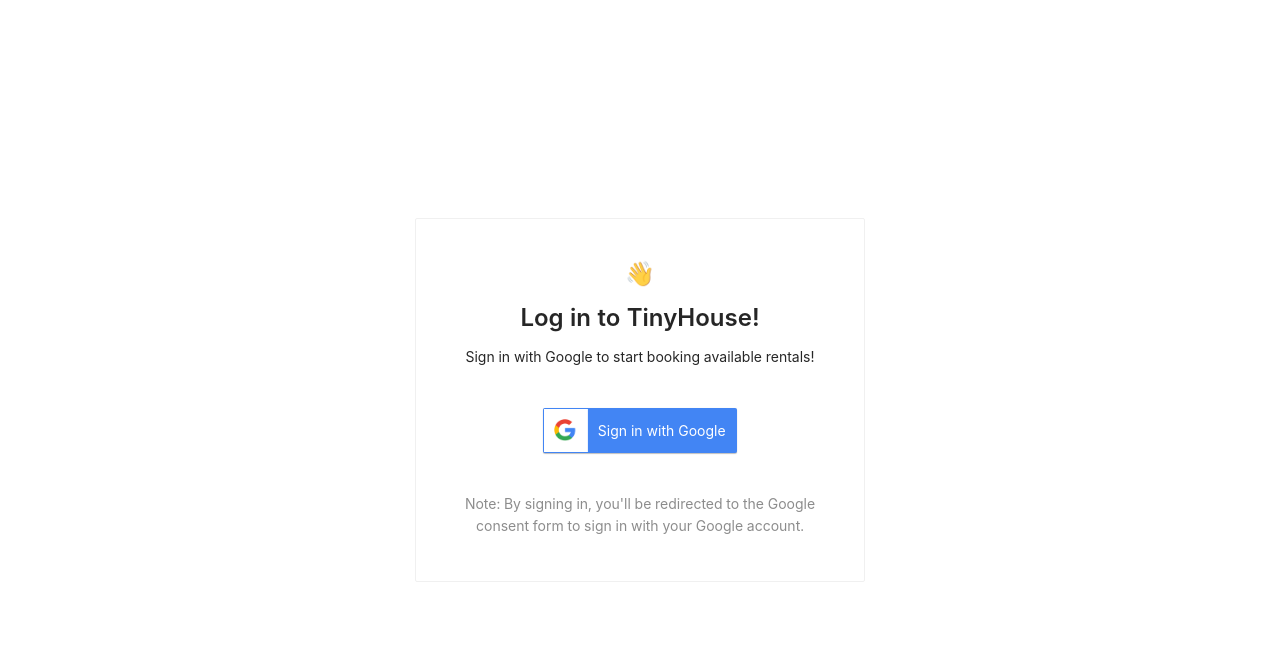
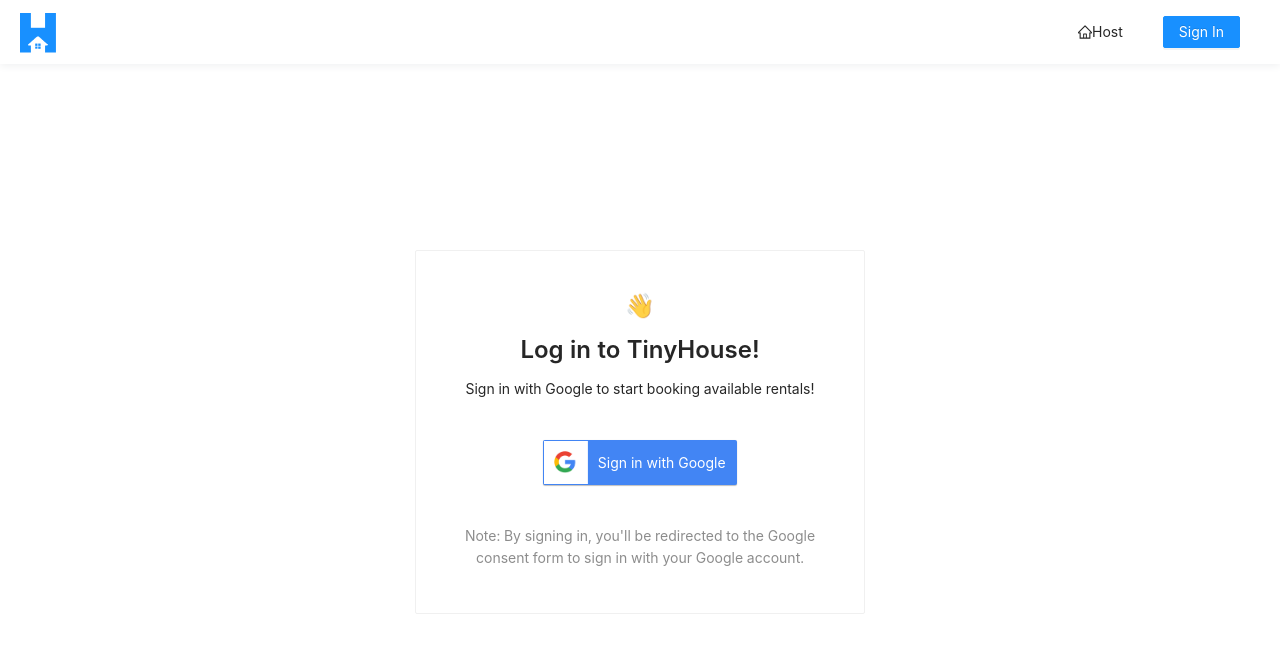
Before and after one commit to jonathanhhoward/tinyhouse-client, a React (Create React App) app: page /login in a window 1280 px wide. Shown: the top 652 px of the page. Built offline with nearby package versions, Linux system fonts and the light colour scheme.

Commit message:
Module 4-8

```diff
--- a/package.json
+++ b/package.json
@@ -3,6 +3,7 @@
   "version": "0.1.0",
   "private": true,
   "dependencies": {
+    "@ant-design/icons": "^4.3.0",
     "@apollo/client": "^3.2.5",
     "@testing-library/jest-dom": "^5.11.5",
     "@testing-library/react": "^11.1.1",
--- a/src/index.tsx
+++ b/src/index.tsx
@@ -2,7 +2,7 @@ import React, { useState } from "react";
 import { render } from "react-dom";
 import { ApolloClient, InMemoryCache, ApolloProvider } from "@apollo/client";
 import { BrowserRouter as Router, Route, Switch } from "react-router-dom";
-import { Layout } from "antd";
+import { Affix, Layout } from "antd";
 import {
   Home,
   Host,
@@ -12,6 +12,7 @@ import {
   NotFound,
   User,
 } from "./sections";
+import { AppHeader } from "./sections";
 import { Viewer } from "./lib/types";
 import reportWebVitals from "./reportWebVitals";
 import "./styles/index.css";
@@ -35,6 +36,9 @@ function App() {
   return (
     <Router>
       <Layout id="app">
+        <Affix offsetTop={0} className="app__affix-header">
+          <AppHeader viewer={viewer} setViewer={setViewer} />
+        </Affix>
         <Switch>
           <Route exact path="/" component={Home} />
           <Route exact path="/host" component={Host} />
--- /dev/null
+++ b/src/sections/AppHeader/components/MenuItems/index.tsx
@@ -0,0 +1,74 @@
+import React from "react";
+import { Link } from "react-router-dom";
+import { useMutation } from "@apollo/client";
+import { Avatar, Button, Menu } from "antd";
+import { HomeOutlined, UserOutlined, LogoutOutlined } from "@ant-design/icons";
+import { LOG_OUT } from "../../../../lib/graphql/mutations/LogOut";
+import { LogOut as LogOutData } from "../../../../lib/graphql/mutations/LogOut/__generated__/LogOut";
+import {
+  displaySuccessNotification,
+  displayErrorMessage,
+} from "../../../../lib/utils";
+import { Viewer } from "../../../../lib/types";
+
+interface Props {
+  viewer: Viewer;
+
+  setViewer(viewer: Viewer): void;
+}
+
+const { Item, SubMenu } = Menu;
+
+export function MenuItems({ viewer, setViewer }: Props) {
+  const [logOut] = useMutation<LogOutData>(LOG_OUT, {
+    onCompleted(data) {
+      if (!data?.logOut) return;
+      setViewer(data.logOut);
+      displaySuccessNotification("You've successfully logged out!");
+    },
+    onError() {
+      displayErrorMessage(
+        "Sorry! We weren't able to log you out. Please try again later!"
+      );
+    },
+  });
+
+  async function handleLogOut() {
+    await logOut();
+  }
+
+  const subMenuLogin = viewer.id ? (
+    <SubMenu title={<Avatar src={viewer.avatar} />}>
+      <Item key="/user">
+        <Link to={`/user/${viewer.id}`}>
+          <UserOutlined />
+          Profile
+        </Link>
+      </Item>
+      <Item key="/logout">
+        <div onClick={handleLogOut}>
+          <LogoutOutlined />
+          Logout
+        </div>
+      </Item>
+    </SubMenu>
+  ) : (
+    <Item>
+      <Link to="/login">
+        <Button type="primary">Sign In</Button>
+      </Link>
+    </Item>
+  );
+
+  return (
+    <Menu mode="horizontal" selectable={false} className="menu">
+      <Item key="/host">
+        <Link to="/host">
+          <HomeOutlined />
+          Host
+        </Link>
+      </Item>
+      {subMenuLogin}
+    </Menu>
+  );
+}
--- /dev/null
+++ b/src/sections/AppHeader/components/index.ts
@@ -0,0 +1 @@
+export * from "./MenuItems";
--- /dev/null
+++ b/src/sections/AppHeader/index.tsx
@@ -0,0 +1,31 @@
+import React from "react";
+import { Link } from "react-router-dom";
+import { Layout } from "antd";
+import { Viewer } from "../../lib/types";
+import { MenuItems } from "./components/MenuItems";
+import logo from "./assets/tinyhouse-logo.png";
+
+interface Props {
+  viewer: Viewer;
+
+  setViewer(viewer: Viewer): void;
+}
+
+const { Header } = Layout;
+
+export function AppHeader({ viewer, setViewer }: Props) {
+  return (
+    <Header className="app-header">
+      <div className="app-header__logo-search-section">
+        <div className="app-header__logo">
+          <Link to="/">
+            <img src={logo} alt="App logo" />
+          </Link>
+        </div>
+      </div>
+      <div className="app-header__menu-section">
+        <MenuItems viewer={viewer} setViewer={setViewer} />
+      </div>
+    </Header>
+  );
+}
--- a/src/sections/Login/index.tsx
+++ b/src/sections/Login/index.tsx
@@ -1,6 +1,6 @@
 import React, { useEffect, useRef } from "react";
 import { Redirect } from "react-router-dom";
-import { useApolloClient, useMutation } from "@apollo/client";
+import { useLazyQuery, useMutation } from "@apollo/client";
 import { Card, Layout, Spin, Typography } from "antd";
 import { ErrorBanner } from "../../lib/components/ErrorBanner";
 import { LOG_IN } from "../../lib/graphql/mutations/LogIn";
@@ -25,13 +25,22 @@ const { Content } = Layout;
 const { Text, Title } = Typography;
 
 export function Login({ setViewer }: Props) {
-  const client = useApolloClient();
+  const [getAuthUrl] = useLazyQuery<AuthUrlData>(AUTH_URL, {
+    onCompleted(data) {
+      window.location.href = data.authUrl;
+    },
+    onError() {
+      displayErrorMessage(
+        "Sorry! We weren't able to log you in. Please try again later!"
+      );
+    },
+  });
   const [
     logIn,
     { data: logInData, loading: logInLoading, error: logInError },
   ] = useMutation<LogInData, LogInVariables>(LOG_IN, {
     onCompleted(data) {
-      if (!data?.logIn) return;
+      if (!data.logIn) return;
       setViewer(data.logIn);
       displaySuccessNotification("You've successfully logged in!");
     },
@@ -45,17 +54,6 @@ export function Login({ setViewer }: Props) {
 
     logInRef.current({ variables: { input: { code } } });
   }, []);
-
-  async function handleAuthorize() {
-    try {
-      const { data } = await client.query<AuthUrlData>({ query: AUTH_URL });
-      window.location.href = data.authUrl;
-    } catch {
-      displayErrorMessage(
-        "Sorry! We weren't able to log you in. Please try again later!"
-      );
-    }
-  }
 
   const logInErrorBannerElement = logInError ? (
     <ErrorBanner description="We weren't able to log you in. Please try again soon." />
@@ -84,7 +82,7 @@ export function Login({ setViewer }: Props) {
         </div>
         <button
           className="log-in-card__google-button"
-          onClick={handleAuthorize}
+          onClick={() => getAuthUrl()}
         >
           <img
             src={googleLogo}
--- a/src/sections/index.ts
+++ b/src/sections/index.ts
@@ -1,3 +1,4 @@
+export * from "./AppHeader";
 export * from "./Home";
 export * from "./Host";
 export * from "./Listing";
```
Also changed, not shown: src/sections/AppHeader/assets/tinyhouse-logo.png (added).
